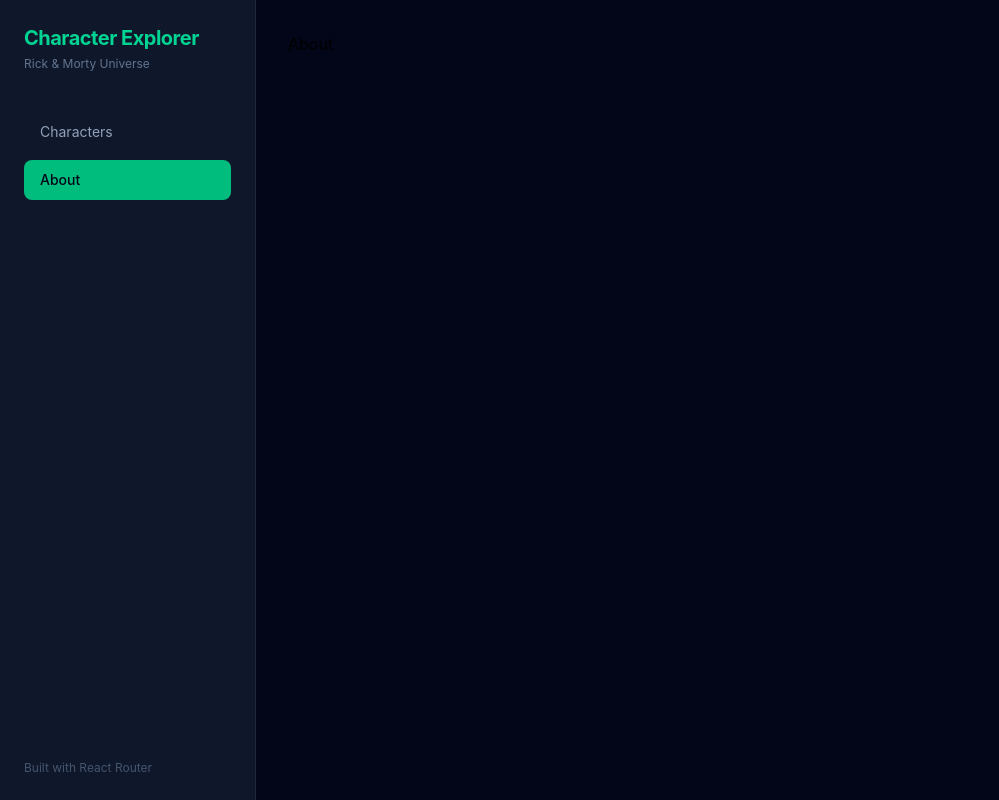
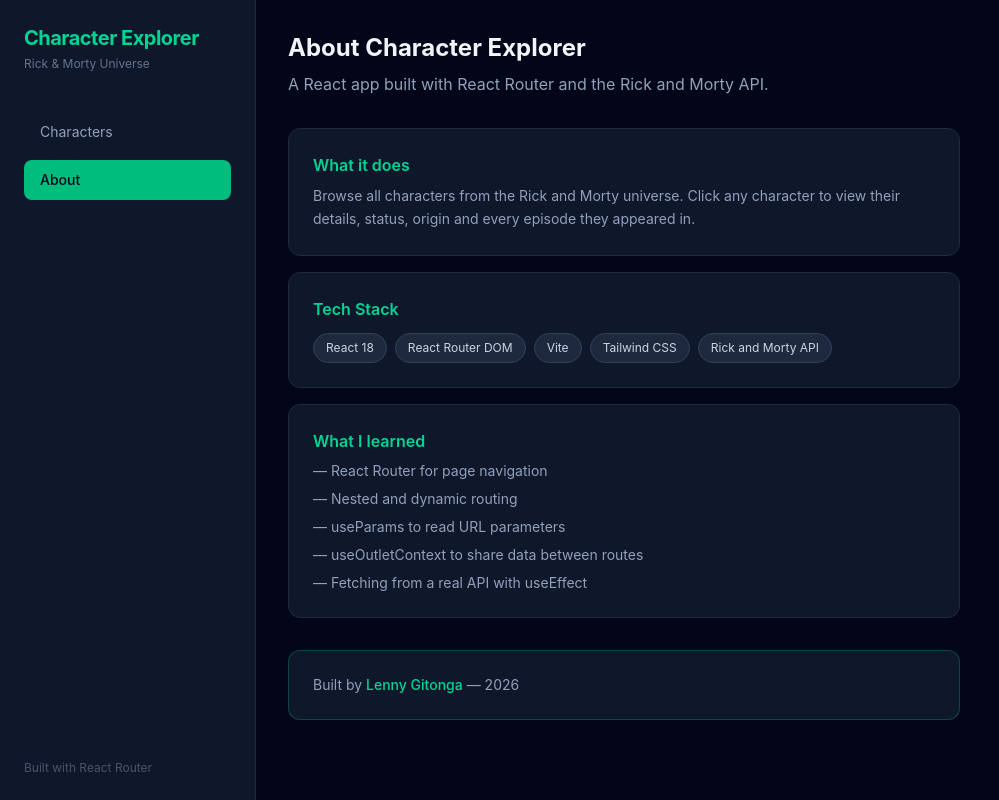
Before and after one commit to lennygitonga/flip, a React (Vite) app: page /dashboard/about in a window 1280 px wide. Shown: the whole page, without its empty margins (0-999 px from the left). Built offline with nearby package versions, Linux system fonts and the light colour scheme.

Commit message:
enhance About page with detailed information about the Character Explorer app

```diff
--- a/src/pages/About.jsx
+++ b/src/pages/About.jsx
@@ -1,8 +1,58 @@
-import React from 'react'
-
 function About() {
   return (
-    <div>About</div>
+    <div className="max-w-2xl">
+      <h2 className="text-2xl font-bold text-slate-100 mb-2">
+        About Character Explorer
+      </h2>
+      <p className="text-slate-400 mb-8">
+        A React app built with React Router and the Rick and Morty API.
+      </p>
+
+      <div className="grid grid-cols-1 gap-4 mb-8">
+
+        <div className="bg-slate-900 border border-slate-800 rounded-xl p-6">
+          <h3 className="text-emerald-400 font-semibold mb-2">What it does</h3>
+          <p className="text-slate-400 text-sm leading-relaxed">
+            Browse all characters from the Rick and Morty universe.
+            Click any character to view their details, status, origin
+            and every episode they appeared in.
+          </p>
+        </div>
+
+        <div className="bg-slate-900 border border-slate-800 rounded-xl p-6">
+          <h3 className="text-emerald-400 font-semibold mb-2">Tech Stack</h3>
+          <div className="flex flex-wrap gap-2 mt-3">
+            {['React 18', 'React Router DOM', 'Vite', 'Tailwind CSS', 'Rick and Morty API'].map(tech => (
+              <span
+                key={tech}
+                className="bg-slate-800 text-slate-300 text-xs px-3 py-1.5 rounded-full border border-slate-700"
+              >
+                {tech}
+              </span>
+            ))}
+          </div>
+        </div>
+
+        <div className="bg-slate-900 border border-slate-800 rounded-xl p-6">
+          <h3 className="text-emerald-400 font-semibold mb-2">What I learned</h3>
+          <ul className="text-slate-400 text-sm space-y-2">
+            <li>— React Router for page navigation</li>
+            <li>— Nested and dynamic routing</li>
+            <li>— useParams to read URL parameters</li>
+            <li>— useOutletContext to share data between routes</li>
+            <li>— Fetching from a real API with useEffect</li>
+          </ul>
+        </div>
+
+      </div>
+
+      <div className="bg-slate-900 border border-emerald-500/30 rounded-xl p-6">
+        <p className="text-slate-400 text-sm">
+          Built by <span className="text-emerald-400 font-medium">Lenny Gitonga</span> — 2026
+        </p>
+      </div>
+
+    </div>
   )
 }
 
```
